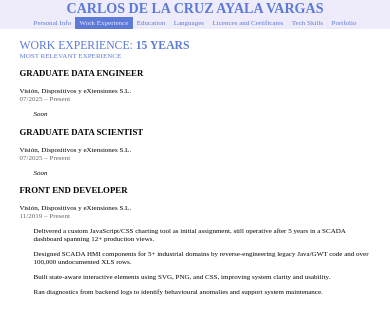
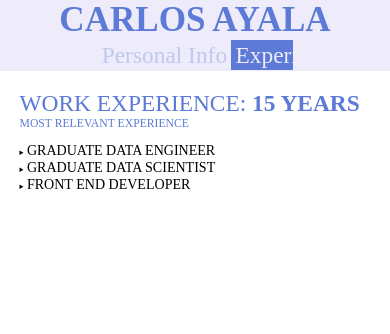
Before and after one commit to aiarakoa/aiarako-cv, a React (Create React App) app: page /xp in a window 390 px wide. Shown: the top 334 px of the page. Built offline with nearby package versions, Linux system fonts and the light colour scheme; a web font is replaced by a local one.

Commit message:
improving mobile first layout

```diff
--- a/src/components/Header.css
+++ b/src/components/Header.css
@@ -5,6 +5,9 @@
 
 header {
     background-color: #eeebfa;
+    display: flex;
+    flex-direction: column;
+    align-items: center;
 }
 
 @media (min-width: 600px) {
@@ -16,13 +19,25 @@ header {
         font-size: min(2.4vw, 3.6vh);
     }
 
+    nav {
+        width: 15vw;
+    }
+
     nav a {
-        font-size: min(1.2vw, 1.8vh);
+        font-size: min(1.8vw, 2.7vh);
         padding: 0.5vh 0.5vw;
     }
 
     nav ul > li {
         padding: 0.5vh 0vw 0.5vh 0vw;
+    }
+
+    span.mobile-my-name {
+        display: none;
+    }
+
+    span.laptop-my-name {
+        display: inline;
     }
 }
 
@@ -32,25 +47,43 @@ header {
         margin-block-end: 0;
         margin-block-start: 0;
         text-align: center;
-        font-size: min(2.4vh, 3.6vw);
+        font-size: min(6vh, 9vw);
+    }
+
+    nav {
+        width: 50vw;
     }
 
     nav a {
-        font-size: min(1.2vh, 1.8vw);
+        font-size: min(4vh, 6vw);
         padding: 0.5vw 0.5vh;
     }
 
     nav ul > li {
         padding: 0.5vw 0vh 0.5vw 0vh;
     }
+
+    span.mobile-my-name {
+        display: inline;
+    }
+
+    span.laptop-my-name {
+        display: none;
+    }
 }
 
 nav {
     text-align: center;
+    text-wrap: nowrap;
+    overflow: hidden;
 }
 
 nav a {
     color: #5c7ad6;
+}
+
+nav a:not(.active-nav-link) {
+    opacity: 0.3;
 }
 
 nav a:visited {
@@ -61,12 +94,14 @@ nav a:visited {
 nav a:hover {
     background-color: #99ABE5;
     color: #eeebfa;
+    opacity: 1;
 }
 
 nav a.active-nav-link:hover,
 nav a.active-nav-link {
     background-color: #5c7ad6;
     color: #eeebfa;
+    opacity: 1;
 }
 
 nav ul > li {
--- a/src/components/Header.js
+++ b/src/components/Header.js
@@ -1,21 +1,41 @@
 import './Header.css';
-import {NavLink} from 'react-router-dom';
+import {NavLink, useLocation} from 'react-router-dom';
+import {useEffect, useRef} from 'react';
+
+function useCenterActive() {
+  const ref = useRef(null);
+  const { pathname } = useLocation();
+
+  useEffect(() => {
+    const scroller = ref.current;
+    if (!scroller) return;
+
+    const active = scroller.querySelector('a[aria-current="page"]');
+    if (!active) return;
+
+    active.parentElement.scrollIntoView({ behavior: 'smooth', inline: 'center', block: 'nearest' });
+  }, [pathname]);
+
+  return ref;
+}
 
 function Header() {
+  const navRef = useCenterActive();
   return (
     <>
       <a className = "skip-link" href = "#main">Skip to main content</a>
       <header>
         <h1 className = "cv-header">
-          CARLOS DE LA CRUZ AYALA VARGAS
+          <span className = "mobile-my-name">CARLOS AYALA</span>
+          <span className = "laptop-my-name">CARLOS DE LA CRUZ AYALA VARGAS</span>
         </h1>
-        <nav className = "top-nav" aria-label = "navigation">
+        <nav className = "top-nav" ref = {navRef} aria-label = "navigation">
           <ul>
             <li>
               <NavLink to = "/" className={({ isActive }) => `nav-link ${isActive ? "active-nav-link" : ""}`}>Personal Info</NavLink>
             </li>
             <li>
-              <NavLink to = "/xp" className={({ isActive }) => `nav-link ${isActive ? "active-nav-link" : ""}`}>Work Experience</NavLink>
+              <NavLink to = "/xp" className={({ isActive }) => `nav-link ${isActive ? "active-nav-link" : ""}`}>Experience</NavLink>
             </li>
             <li>
               <NavLink to = "/education" className={({ isActive }) => `nav-link ${isActive ? "active-nav-link" : ""}`}>Education</NavLink>
@@ -24,7 +44,7 @@ function Header() {
               <NavLink to = "/languages" className={({ isActive }) => `nav-link ${isActive ? "active-nav-link" : ""}`}>Languages</NavLink>
             </li>
             <li>
-              <NavLink to = "/certs" className={({ isActive }) => `nav-link ${isActive ? "active-nav-link" : ""}`}>Licences and Certificates</NavLink>
+              <NavLink to = "/certs" className={({ isActive }) => `nav-link ${isActive ? "active-nav-link" : ""}`}>Certificates</NavLink>
             </li>
             <li>
               <NavLink to = "/skills" className={({ isActive }) => `nav-link ${isActive ? "active-nav-link" : ""}`}>Tech Skills</NavLink>
--- a/src/components/ProXPPage.js
+++ b/src/components/ProXPPage.js
@@ -13,49 +13,54 @@ function ProXPPage() {
           </p>
         </hgroup>
         <section aria-labelledby = "vdx-data-engineer-section">
-          <hgroup>
-            <h3 className = "cv-section-heading" id = "vdx-data-engineer-section">
+          <details className = "xp-details">
+            <summary>
+              <span role = "heading" aria-level = "3" id = "vdx-data-engineer-section-summary" className = "xp-details-summary">
                 GRADUATE DATA ENGINEER
-            </h3>
+              </span>
+            </summary>
             <p className = "organisation-subtitle">
               Visión, Dispositivos y eXtensiones S.L.
             </p>
             <p className = "time-frame-subtitle">
               <time dateTime="2025-07">07/2025</time> – <span>Present</span>
             </p>
-          </hgroup>
             <p>
               <em>Soon</em>
             </p>
+          </details>
         </section>
         <section aria-labelledby = "vdx-data-scientist-section">
-          <hgroup>
-            <h3 className = "cv-section-heading" id = "vdx-data-scientist-section">
+          <details className = "xp-details">
+            <summary>
+              <span role = "heading" aria-level = "3" id = "vdx-data-scientist-section-summary" className = "xp-details-summary">
                 GRADUATE DATA SCIENTIST
-            </h3>
+              </span>
+            </summary>
             <p className = "organisation-subtitle">
               Visión, Dispositivos y eXtensiones S.L.
             </p>
             <p className = "time-frame-subtitle">
               <time dateTime="2025-07">07/2025</time> – <span>Present</span>
             </p>
-          </hgroup>
             <p>
               <em>Soon</em>
             </p>
+          </details>
         </section>
         <section aria-labelledby = "vdx-front-end-developer-section">
-          <hgroup>
-            <h3 className = "cv-section-heading" id = "vdx-front-end-developer-section">
+          <details className = "xp-details">
+            <summary>
+              <span role = "heading" aria-level = "3" id = "vdx-front-end-developer-section-summary" className = "xp-details-summary">
                 FRONT END DEVELOPER
-            </h3>
+              </span>
+            </summary>
             <p className = "organisation-subtitle">
               Visión, Dispositivos y eXtensiones S.L.
             </p>
             <p className = "time-frame-subtitle">
               <time dateTime="2019-11">11/2019</time> – <span>Present</span>
             </p>
-          </hgroup>
             <p>
               Delivered a custom JavaScript/CSS charting tool as initial assignment, still operative after 5 years in a SCADA dashboard
               spanning 12+ production views.
@@ -70,6 +75,7 @@ function ProXPPage() {
             <p>
               Ran diagnostics from backend logs to identify behavioural anomalies and support system maintenance.
             </p>
+          </details>
         </section>
       </article>
     </>
--- a/src/index.css
+++ b/src/index.css
@@ -148,7 +148,12 @@ a {
     font-size: min(2vw, 3vh);
   }
 
-  h3 {
+  p.cv-article-subheading {
+    font-size: min(1vw, 1.5vh);
+  }
+
+  h3,
+  summary span[aria-level="3"] {
     margin-block-start: 1em;
     margin-block-end: 1em;
     font-size: min(1.5vw, 2.25vh);
@@ -173,13 +178,18 @@ a {
     margin-block-end: 0;
     font-weight: 400;
     color: #5c7ad6;
+    font-size: min(4vh, 6vw);
+  }
+
+  p.cv-article-subheading {
     font-size: min(2vh, 3vw);
   }
 
-  h3 {
+  h3,
+  summary span[aria-level="3"] {
     margin-block-start: 1em;
     margin-block-end: 1em;
-    font-size: min(1.5vh, 2.25vw);
+    font-size: min(2.4vh, 3.6vw);
   }
 
   main {
```
Lines whose indentation alone changed are shown as unchanged.
